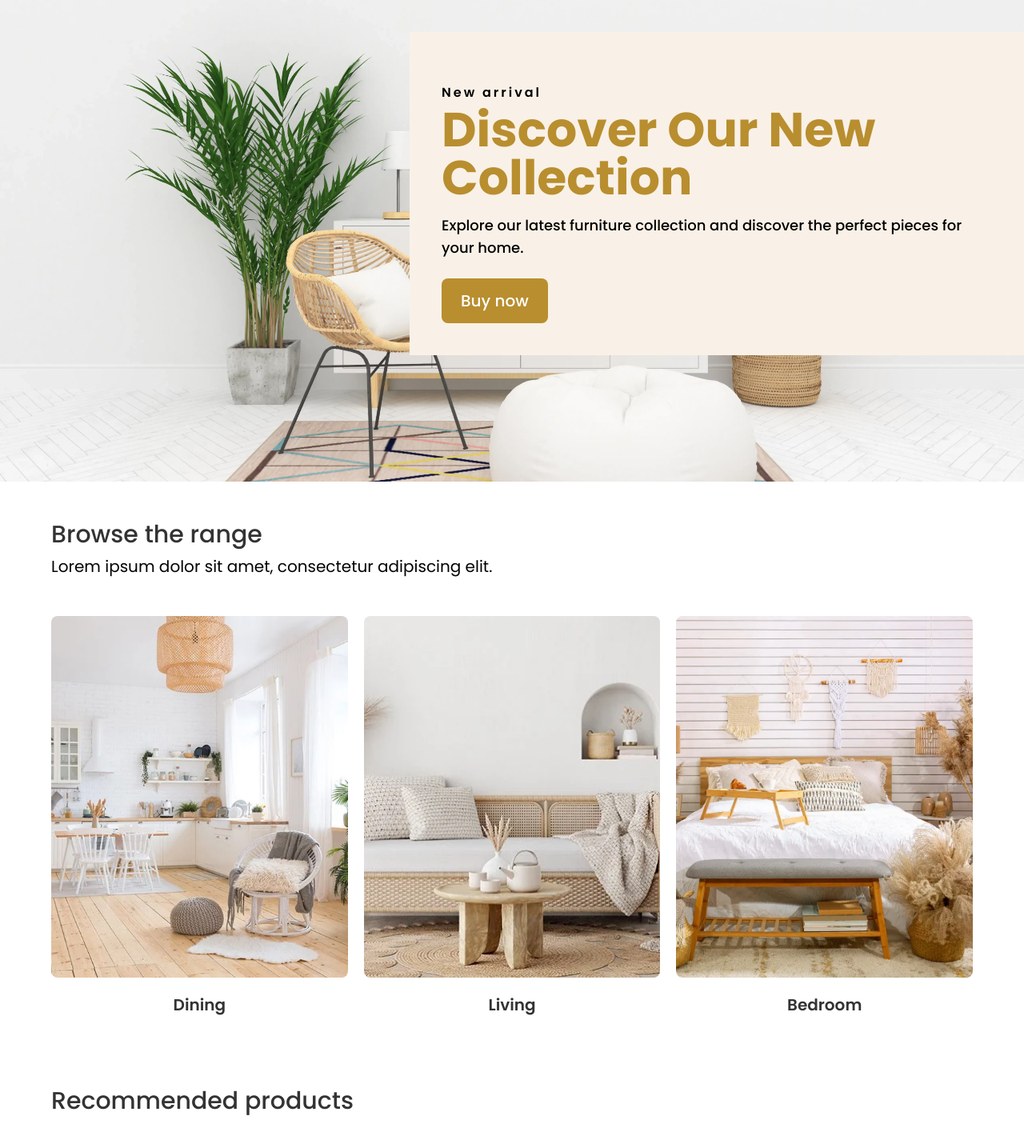
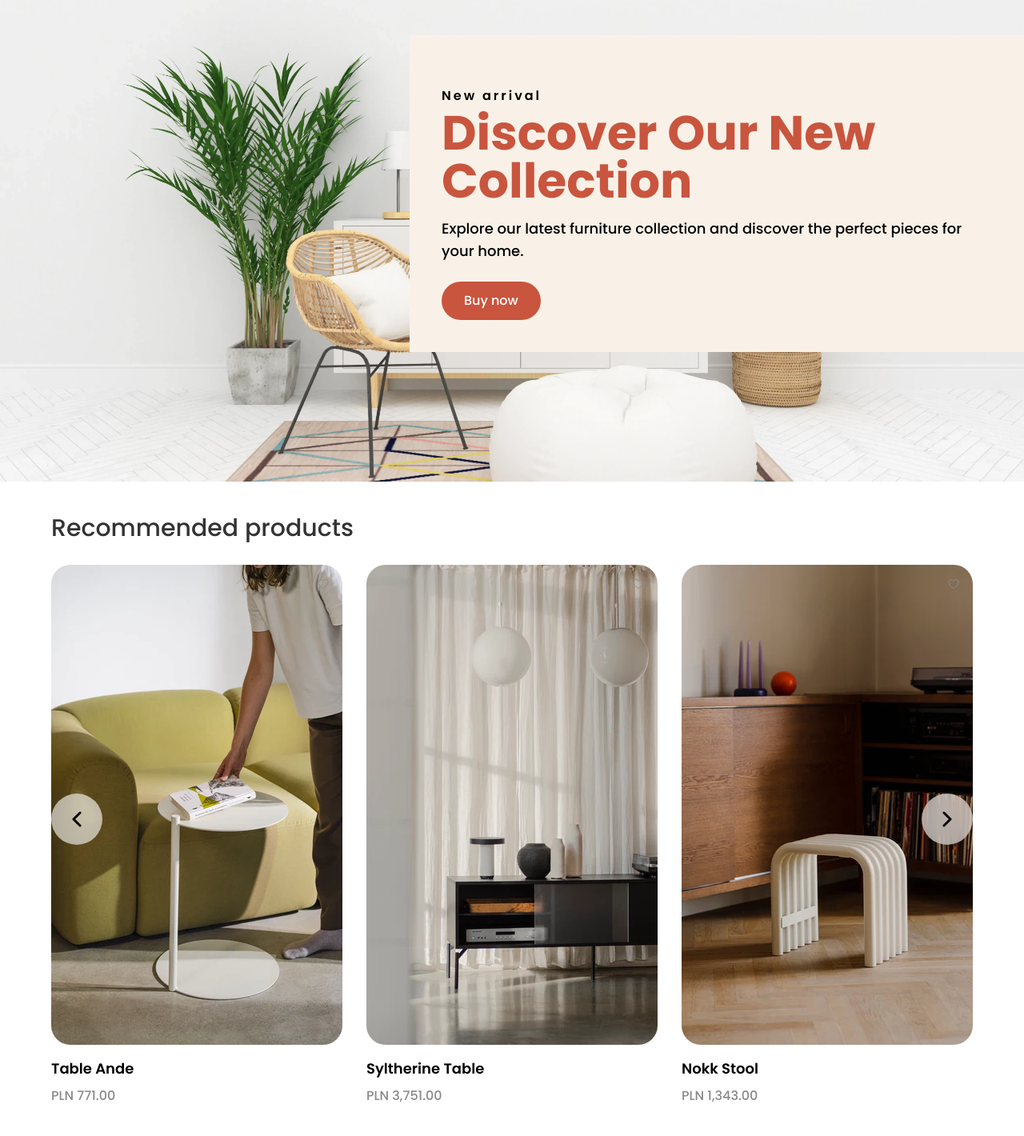
Before and after one commit to MikiLewy/Furniro, a Next.js app: page /en in a window 1280 px wide. Shown: the part 210-1630 px from the top of the page at 80% size. Built offline with nearby package versions, Linux system fonts and the light colour scheme.

Commit message:
fix: removed BrowseTheRange section and changed button component styles

```diff
--- a/app/[lang]/components/atoms/button/button.tsx
+++ b/app/[lang]/components/atoms/button/button.tsx
@@ -5,10 +5,13 @@ import { ReactNode } from 'react';
 
 type ButtonVariant = 'contained' | 'outlined' | 'text';
 
-type ButtonSize = 'sm' | 'md' | 'lg' | 'xl';
+type ButtonColor = 'primary' | 'white';
+
+type ButtonSize = 'sm' | 'md' | 'lg';
 
 interface Props extends React.DetailedHTMLProps<React.ButtonHTMLAttributes<HTMLButtonElement>, HTMLButtonElement> {
   variant?: ButtonVariant;
+  color?: ButtonColor;
   size?: ButtonSize;
   disabled?: boolean;
   startIcon?: ReactNode;
@@ -16,16 +19,16 @@ interface Props extends React.DetailedHTMLProps<React.ButtonHTMLAttributes<HTMLB
   loading?: boolean;
 }
 
-const getVariant = (variant: ButtonVariant) => {
+const getVariant = (variant: ButtonVariant, color: ButtonColor) => {
   switch (variant) {
     case 'contained':
-      return 'btn-contained';
+      return `btn-contained${color === 'white' ? '-white' : ''}`;
     case 'outlined':
-      return 'btn-outlined';
+      return `btn-outlined${color === 'white' ? '-white' : ''}`;
     case 'text':
       return 'btn-text';
     default:
-      return 'btn-outlined';
+      return 'btn-contained';
   }
 };
 
@@ -37,15 +40,24 @@ const getSize = (size: ButtonSize) => {
       return 'btn-md';
     case 'lg':
       return 'btn-lg';
-    case 'xl':
-      return 'btn-xl';
     default:
       return 'btn-md';
   }
 };
 
-const Button = ({ className, startIcon, endIcon, loading, disabled, children, variant = 'contained', size = 'md', ...rest }: Props) => {
-  const merged = clsx('btn', getVariant(variant), getSize(size), disabled && 'btn-disabled', className);
+const Button = ({
+  className,
+  startIcon,
+  endIcon,
+  loading,
+  disabled,
+  children,
+  variant = 'contained',
+  color = 'primary',
+  size = 'md',
+  ...rest
+}: Props) => {
+  const merged = clsx('btn', getVariant(variant, color), getSize(size), disabled && 'btn-disabled', className);
 
   return (
     <button className={merged} {...rest}>
--- a/app/[lang]/components/organisms/Home/browse-the-range/browse-the-range.client.tsx
+++ /dev/null
@@ -1,31 +0,0 @@
-'use client';
-
-import Image from 'next/image';
-
-import { ImagePayload } from '@types/interfaces/Image';
-import { ProductCategories } from '@types/responses/ProductCategory';
-
-interface Props {
-  img: ImagePayload;
-  category: ProductCategories;
-}
-
-const ClientBrowseTheRange = ({ category, img }: Props) => {
-  return (
-    <div className="flex flex-col cursor-pointer items-center justify-center gap-5 max-h-52 w-full md:max-h-[500px] md:basis-1/3">
-      <div className="relative rounded-lg overflow-hidden h-52 md:h-[480px] w-full">
-        <Image
-          src={img.src}
-          alt={img.alt}
-          draggable="false"
-          className="w-full h-full object-bottom object-cover hover:scale-110  transition duration-700 cursor-pointer"
-        />
-        <div className="absolute inset-0 z-10 bg-black bg-opacity-50 md:hidden"></div>
-        <h4 className="absolute top-2/4 left-2/4 -translate-x-2/4 z-20 text-white font-semibold text-2xl md:hidden ">{category}</h4>
-      </div>
-      <h4 className="hidden text-gray-800 font-semibold text-xl capitalize md:block ">{category}</h4>
-    </div>
-  );
-};
-
-export default ClientBrowseTheRange;
--- a/app/[lang]/components/organisms/Home/browse-the-range/browse-the-range.server.tsx
+++ /dev/null
@@ -1,28 +0,0 @@
-import { Locale } from '@/i18n.config';
-import { getDictionary } from '@lib/get-dictionary';
-import { PRODUCTS_CATEGORIES } from '@mocks/products-categories';
-
-import SectionTitle from '../../../atoms/section-title/section-title';
-
-import ClientBrowseTheRange from './browse-the-range.client';
-
-interface Props {
-  lang: Locale;
-}
-
-const ServerBrowseTheRange = async ({ lang }: Props) => {
-  const {
-    home: { browseTheRange },
-  } = await getDictionary(lang);
-
-  return (
-    <section className="px-4 my-12 xl:px-16">
-      <SectionTitle title={browseTheRange.title} subtitle={browseTheRange.description} />
-      <div className="flex flex-col md:flex-row items-center justify-between w-full gap-5 mt-4 md:mt-12 ">
-        {PRODUCTS_CATEGORIES?.map(({ id, category, img }) => <ClientBrowseTheRange key={id} category={category} img={img} />)}
-      </div>
-    </section>
-  );
-};
-
-export default ServerBrowseTheRange;
--- a/app/[lang]/components/organisms/Home/browse-the-range/index.tsx
+++ /dev/null
@@ -1 +0,0 @@
-export { default } from './browse-the-range.server';
--- a/app/[lang]/components/organisms/Home/hero/hero.client.tsx
+++ b/app/[lang]/components/organisms/Home/hero/hero.client.tsx
@@ -19,7 +19,7 @@ const ClientHero = ({ content }: Props) => {
   };
 
   return (
-    <Button onClick={onClick} variant="contained" size={isMobile ? 'md' : 'xl'} className="mt-2 md:mt-4 lg:mt-6 self-start">
+    <Button onClick={onClick} variant="contained" size={isMobile ? 'md' : 'lg'} className="mt-2 md:mt-4 lg:mt-6 self-start">
       {content}
     </Button>
   );
--- a/app/[lang]/page.tsx
+++ b/app/[lang]/page.tsx
@@ -1,6 +1,5 @@
 import { Locale } from '@/i18n.config';
 
-import BrowseTheRange from './components/organisms/Home/browse-the-range';
 import Hero from './components/organisms/Home/hero';
 import OurProducts from './components/organisms/Home/recommended-products';
 
@@ -15,7 +14,6 @@ export default async function Home({ params: { lang } }: Params) {
     <div>
       <Hero lang={lang} />
       <main>
-        <BrowseTheRange lang={lang} />
         <OurProducts lang={lang} />
       </main>
     </div>
--- a/styles/globals.css
+++ b/styles/globals.css
@@ -10,20 +10,42 @@
   padding: 0;
 }
 
+h1,
+h2,
+h3,
+h4,
+h5,
+h6,
+p,
+span,
+li {
+  &::selection {
+    @apply bg-primary text-white;
+  }
+}
+
 .btn {
-  @apply flex items-center gap-2 text-black rounded-lg font-medium transition-colors focus:ring-4 focus:ring-primary-focus focus:outline-none;
+  @apply flex items-center gap-2 text-black rounded-3xl font-medium transition-colors focus:bg-primary-focus focus:outline-none;
 }
 
 .btn-contained {
-  @apply bg-primary text-white focus:bg-primary hover:bg-primary-hover;
+  @apply bg-primary text-white  hover:bg-primary-hover;
 }
 
 .btn-outlined {
-  @apply border-2 border-primary text-primary bg-opacity-0 hover:border-primary-hover hover:text-primary-hover;
+  @apply border-[1px] border-primary text-primary  hover:bg-primary-outlinedHover;
+}
+
+.btn-contained-white {
+  @apply bg-white text-secondary  hover:bg-gray-50 focus:bg-secondary-focus;
+}
+
+.btn-outlined-white {
+  @apply border-[1px] border-white text-white bg-opacity-25 bg-black  hover:bg-opacity-40 focus:bg-opacity-50 focus:bg-black;
 }
 
 .btn-text {
-  @apply hover:text-opacity-60;
+  @apply text-primary focus:text-primary-focus focus:bg-transparent;
 }
 
 .btn-disabled {
@@ -38,22 +60,15 @@
 }
 
 .btn-md {
-  @apply text-base py-2.5 px-5;
+  @apply text-sm py-2.5 px-5;
   & svg {
     @apply w-3.5 h-3.5;
   }
 }
 
 .btn-lg {
-  @apply text-lg py-3 px-5;
+  @apply text-base py-3 px-7;
   & svg {
     @apply w-3.5 h-3.5;
   }
 }
-
-.btn-xl {
-  @apply text-xl py-3.5 px-6;
-  & svg {
-    @apply w-3.5 h-3.5;
-  }
-}
--- a/tailwind.config.ts
+++ b/tailwind.config.ts
@@ -6,13 +6,18 @@ const config: Config = {
     extend: {
       colors: {
         primary: {
-          DEFAULT: '#B88E2F',
-          hover: '#CEA23B',
-          focus: '#DEC17C',
+          DEFAULT: '#c9553e',
+          hover: '#A6422E',
+          outlinedHover: '#F1D9D4',
+          focus: '#7E3223',
         },
         primary2: '#F9F1E7',
+        secondary: {
+          DEFAULT: '#393939',
+          focus: '#CCCCCC',
+        },
         gray: {
-          50: '#E8E8E8',
+          50: '#E6E6E6',
           100: '#D8D8D8',
           200: '#B0B0B0',
           300: '#9F9F9F',
```
